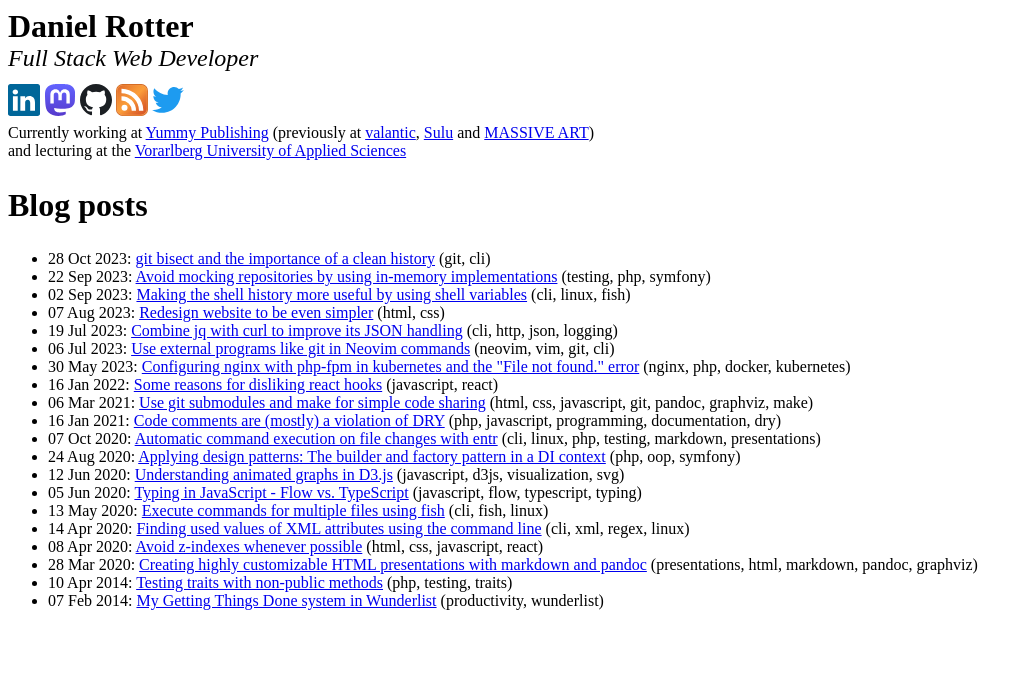
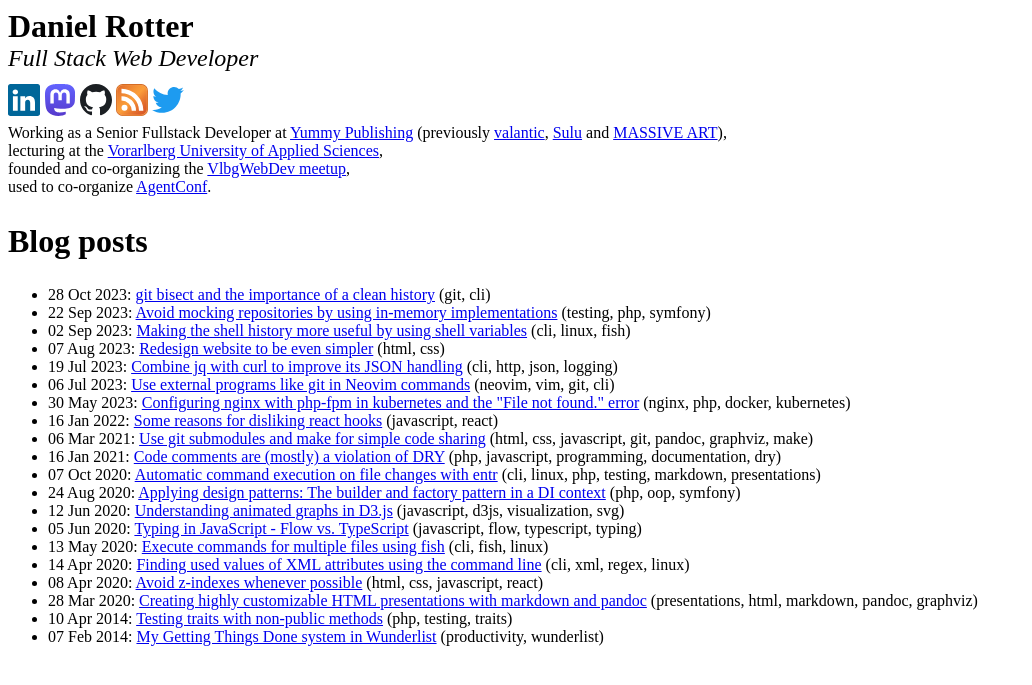
Before and after one commit to danrot/danrot.github.io, a Jekyll site: the page built from index.html, in a window 1280 px wide. Shown: the top 685 px of the page, without its empty margins (0-1032 px from the left). Built offline with Jekyll 4.4.1, drawn with Linux system fonts in a browser that asks for light colours.

Commit message:
Update biography

```diff
--- a/_layouts/master.html
+++ b/_layouts/master.html
@@ -33,10 +33,12 @@
 				</a>
 			</address>
 			<p>
-				Currently working at <a href="https://www.yummy.digital">Yummy Publishing</a>
-				(previously at <a href="https://www.valantic.com">valantic</a>, <a href="https://sulu.io">Sulu</a> and
-				<a href="https://www.massiveart.com">MASSIVE ART</a>)<br>
-				and lecturing at the <a href="https://www.fhv.at/">Vorarlberg University of Applied Sciences</a>
+				Working as a Senior Fullstack Developer at <a href="https://www.yummy.digital">Yummy Publishing</a>
+				(previously <a href="https://www.valantic.com">valantic</a>, <a href="https://sulu.io">Sulu</a> and
+				<a href="https://www.massiveart.com">MASSIVE ART</a>),<br>
+				lecturing at the <a href="https://www.fhv.at/">Vorarlberg University of Applied Sciences</a>,<br>
+				founded and co-organizing the <a href="https://www.meetup.com/vlbgwebdev/">VlbgWebDev meetup</a>,<br>
+				used to co-organize <a href="https://agent.sh">AgentConf</a>.
 			</p>
 		</header>
 		<main>
```
